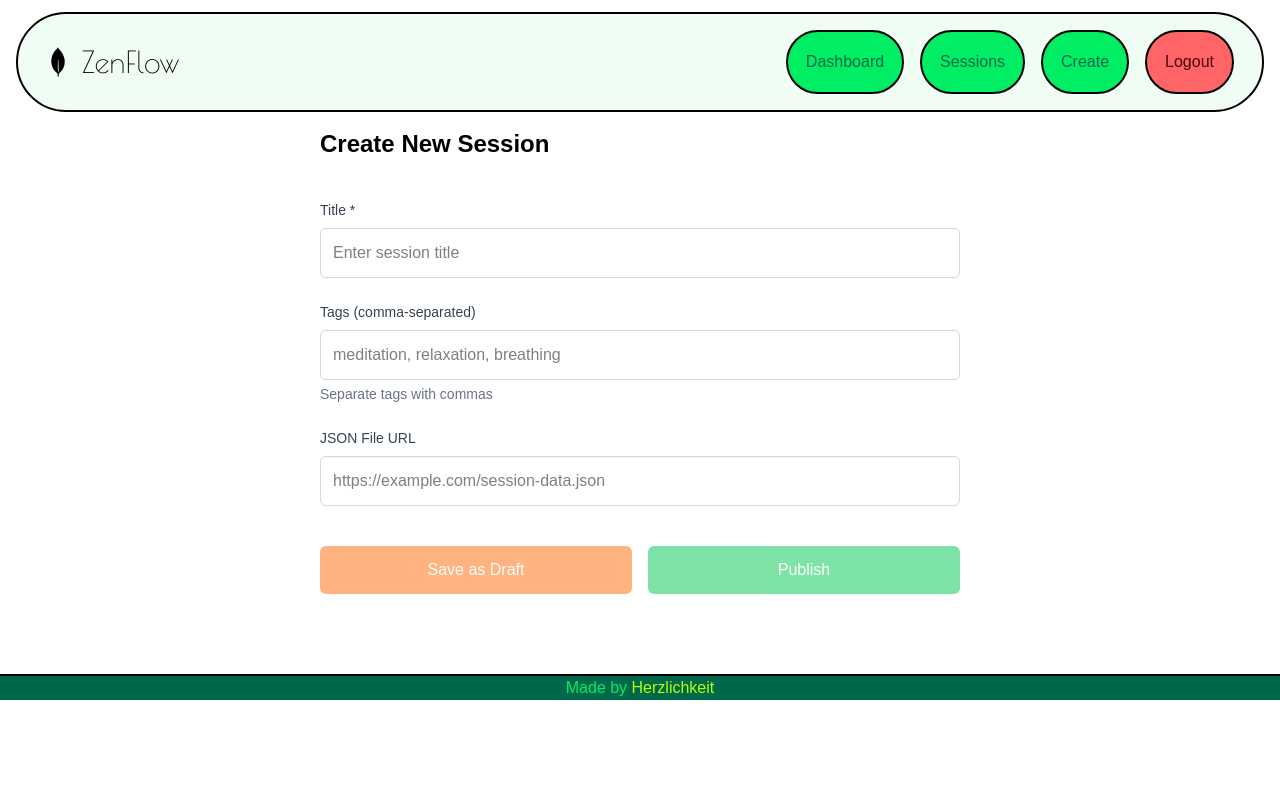
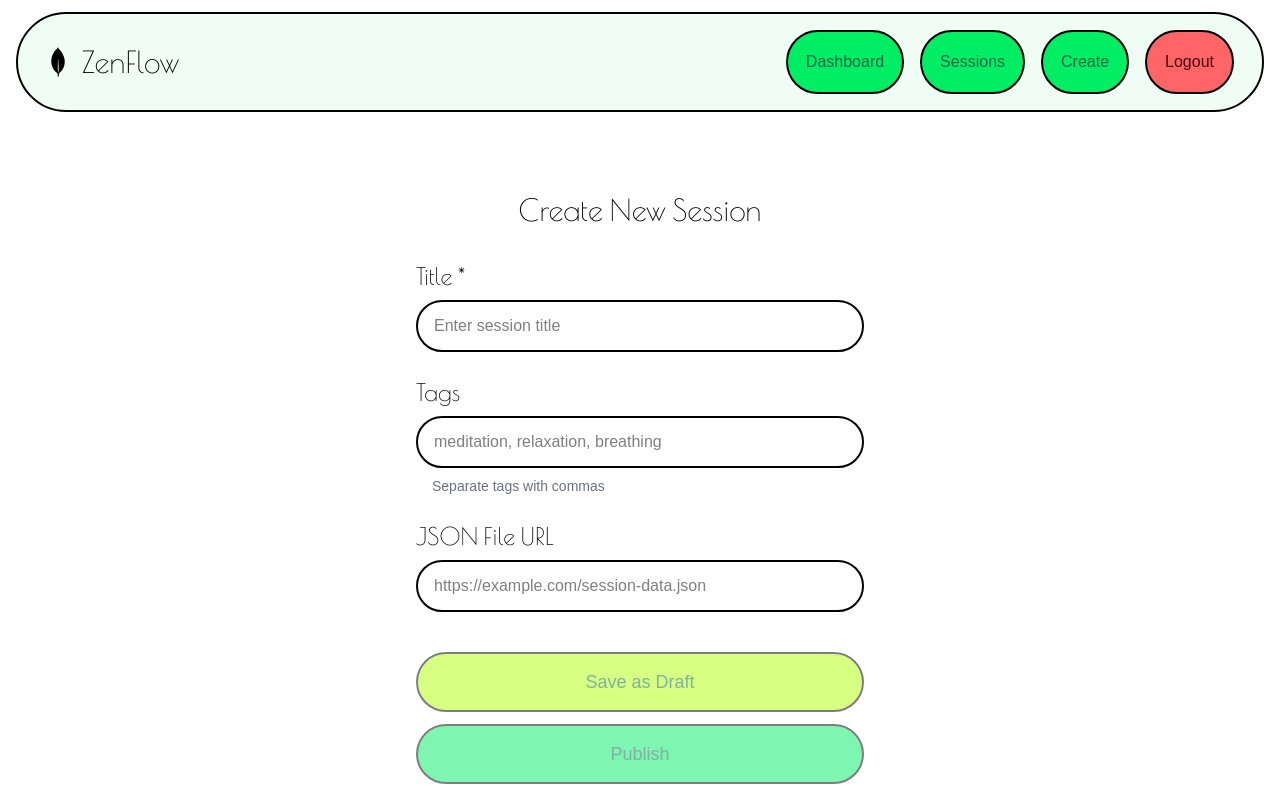
Before and after one commit to roy-herzlichkeit/taskArvyax, a React (Vite) app in the folder frontend/: page /session-editor in a window 1280 px wide. Shown: the top 800 px of the page. Built offline with nearby package versions, Linux system fonts and the light colour scheme; no server answers; sample sign-in values are in the browser's storage; a web font is replaced by a local one.

Commit message:
Polishing the site: Completed the styling of NotFound and SessionEditor

```diff
--- a/frontend/index.html
+++ b/frontend/index.html
@@ -6,7 +6,7 @@
     <meta name="viewport" content="width=device-width, initial-scale=1.0" />
     <title>ZenFlow</title>
   </head>
-  <body class="font1">
+  <body class="font1 min-h-full">
     <div id="root"></div>
     <script type="module" src="/src/main.jsx"></script>
   </body>
--- a/frontend/src/components/Navbar.jsx
+++ b/frontend/src/components/Navbar.jsx
@@ -63,7 +63,7 @@ const Navbar = () => {
                                     <img src={assets.login} alt="login" className="w-5 h-5" />
                                 </span>
                             </Link>
-                            <Link to="/signup" className="zen-button border-2 mr-3 border-black bg-[#00ED64] flex items-center">
+                            <Link to="/signup" className="zen-button border-2 mr-3 border-black bg-[#B1FF05] flex items-center">
                                 <span className="hidden sm:inline p-1 h-full text-center text-[#00684A]">Sign Up</span>
                                 <span className="sm:hidden">
                                     <img src={assets.signup} alt="sign up" className="w-5 h-5" />
--- a/frontend/src/pages/Home.jsx
+++ b/frontend/src/pages/Home.jsx
@@ -42,7 +42,7 @@ const Home = () => {
                 </Link>
                 <Link
                   to="/signup"
-                  className="zen-button text-lg border-2 border-black bg-[#00ED64] text-[#00684A] inline-block items-center"
+                  className="zen-button text-lg border-2 border-black bg-[#B1FF05] text-[#00684A] inline-block items-center"
                 >
                   Sign Up
                 </Link>
--- a/frontend/src/pages/Login.jsx
+++ b/frontend/src/pages/Login.jsx
@@ -65,8 +65,7 @@ const Login = () => {
                     <button
                         type="submit"
                         disabled={loading}
-                        className="w-full mt-3 zen-button text-lg border-2 border-black bg-[#00ED64] text-[#00684A] py-3 transition-all duration-300"
-                    >
+                        className={`w-full mt-3 zen-button text-lg border-2 border-black bg-[#00ED64] text-[#00684A] py-3 transition-all duration-300 ${loading ? 'hover:cursor-progress' : 'hover:cursor-pointer'}`}                    >
                         {loading ? 'Logging in' : 'Login'}
                     </button>
                 </form>
--- a/frontend/src/pages/NotFound.jsx
+++ b/frontend/src/pages/NotFound.jsx
@@ -2,46 +2,45 @@ import { Link } from 'react-router-dom';
 
 const NotFound = () => {
     return (
-        <main className="min-h-screen flex items-center justify-center bg-gray-50">
+        <main className="min-h-screen flex items-center justify-center bg-gray-50 px-4 py-8">
             <div className="max-w-md w-full text-center">
                 <div className="mb-8">
-                    <h1 className="text-9xl font-bold text-gray-300">404</h1>
-                    <div className="text-6xl mb-4">🤔</div>
+                    <h1 className="text-7xl sm:text-9xl font-bold text-black font2">404</h1>
                 </div>
 
                 <div className="mb-8">
-                    <h2 className="text-2xl font-bold text-gray-800 mb-2">
+                    <h2 className="text-xl sm:text-2xl font-bold text-gray-800 mb-2 font2">
                         Page Not Found
                     </h2>
-                    <p className="text-gray-600 mb-6">
+                    <p className="text-gray-600 mb-6 px-2">
                         Sorry, the page you're looking for doesn't exist or has been moved.
                     </p>
                 </div>
 
-                <div className="space-y-4">
+                <div className="flex flex-col space-y-4 px-2">
                     <Link
                         to="/dashboard"
-                        className="block w-full px-6 py-3 bg-blue-500 text-white rounded-lg hover:bg-blue-600 transition-colors"
+                        className="zen-button text-lg border-2 border-black bg-[#00ED64] text-[#00684A] block text-center py-3"
                     >
                         Go to Dashboard
                     </Link>
 
                     <Link
                         to="/my-sessions"
-                        className="block w-full px-6 py-3 bg-green-500 text-white rounded-lg hover:bg-green-600 transition-colors"
+                        className="zen-button text-lg border-2 border-black bg-[#00ED64] text-[#00684A] block text-center py-3"
                     >
                         View My Sessions
                     </Link>
 
                     <Link
                         to="/"
-                        className="block w-full px-6 py-3 bg-gray-500 text-white rounded-lg hover:bg-gray-600 transition-colors"
+                        className="zen-button text-lg border-2 border-black bg-[#00ED64] text-[#00684A] block text-center py-3"
                     >
                         Go Home
                     </Link>
                 </div>
 
-                <div className="mt-8 text-sm text-gray-500">
+                <div className="mt-8 text-sm text-gray-500 px-2">
                     <p>Need help? Contact support or check our documentation.</p>
                 </div>
             </div>
--- a/frontend/src/pages/SessionEditor.jsx
+++ b/frontend/src/pages/SessionEditor.jsx
@@ -206,20 +206,21 @@ const SessionEditor = () => {
         return <div className="p-4">Loading session...</div>;
 
     return (
-        <main className="p-4 max-w-2xl mx-auto">
-            <h1 className="text-2xl font-bold mb-6">
+        <main className="flex justify-center items-center mt-20 mb-48 px-4">
+            <div className="w-full max-w-md">
+                <h1 className="text-2xl sm:text-3xl font-bold mb-8 text-center font2">
                     {sessionId ? 'Edit Session' : 'Create New Session'}
                 </h1>
-            <div className="mb-4 flex items-center justify-between">
-                <div className="flex items-center gap-2">
+
+                <div className="mb-6 text-center">
                     {autoSaveStatus === 'saving' && (
-                        <div className="flex items-center text-blue-600">
-                            <div className="animate-spin h-4 w-4 border-2 border-blue-600 border-t-transparent rounded-full mr-2"></div>
+                        <div className="flex items-center justify-center text-[#00684A]">
+                            <div className="animate-spin h-4 w-4 border-2 border-[#00684A] border-t-transparent rounded-full mr-2"></div>
                             <span className="text-sm">Auto-saving...</span>
                         </div>
                     )}
                     {autoSaveStatus === 'saved' && (
-                        <div className="flex items-center text-green-600">
+                        <div className="flex items-center justify-center text-[#00684A]">
                             <svg className="h-4 w-4 mr-2" fill="currentColor" viewBox="0 0 20 20">
                                 <path fillRule="evenodd" d="M16.707 5.293a1 1 0 010 1.414l-8 8a1 1 0 01-1.414 0l-4-4a1 1 0 011.414-1.414L8 12.586l7.293-7.293a1 1 0 011.414 0z" clipRule="evenodd" />
                             </svg>
@@ -227,41 +228,37 @@ const SessionEditor = () => {
                         </div>
                     )}
                     {autoSaveStatus === 'error' && (
-                        <div className="flex items-center text-red-600">
+                        <div className="flex items-center justify-center text-red-600">
                             <svg className="h-4 w-4 mr-2" fill="currentColor" viewBox="0 0 20 20">
                                 <path fillRule="evenodd" d="M18 10a8 8 0 11-16 0 8 8 0 0116 0zm-7 4a1 1 0 11-2 0 1 1 0 012 0zm-1-9a1 1 0 00-1 1v4a1 1 0 102 0V6a1 1 0 00-1-1z" clipRule="evenodd" />
                             </svg>
                             <span className="text-sm">Auto-save failed</span>
                         </div>
                     )}
-                </div>
                     {lastSaved && (
-                    <span className="text-sm text-gray-500">
+                        <span className="text-sm text-gray-500 block mt-2">
                             Last saved: {lastSaved.toLocaleTimeString()}
                         </span>
                     )}
                 </div>
-            <div className="space-y-6">
-                <div>
-                    <label htmlFor="title" className="block text-sm font-medium text-gray-700 mb-2">
-                        Title *
-                    </label>
+
+                <form className="flex flex-col space-y-6">
+                    <div className="flex flex-col space-y-2">
+                        <label htmlFor="title" className="font2 text-2xl">Title *</label>
                         <input
                             type="text"
                             name="title"
                             id="title"
                             value={formData.title}
                             onChange={handleChange}
-                        className="w-full p-3 border border-gray-300 rounded-md focus:ring-blue-500 focus:border-blue-500"
+                            className="w-full border-2 border-black rounded-full py-3 px-4 focus:border-[#00ED64] focus:outline-none transition-colors duration-300"
                             placeholder="Enter session title"
                             required
                         />
                     </div>
 
-                <div>
-                    <label htmlFor="tags" className="block text-sm font-medium text-gray-700 mb-2">
-                        Tags (comma-separated)
-                    </label>
+                    <div className="flex flex-col space-y-2">
+                        <label htmlFor="tags" className="font2 text-2xl">Tags</label>
                         <input
                             type="text"
                             name="tags"
@@ -269,15 +266,13 @@ const SessionEditor = () => {
                             value={formData.tags}
                             onChange={handleChange}
                             placeholder="meditation, relaxation, breathing"
-                        className="w-full p-3 border border-gray-300 rounded-md focus:ring-blue-500 focus:border-blue-500"
+                            className="w-full border-2 border-black rounded-full py-3 px-4 focus:border-[#00ED64] focus:outline-none transition-colors duration-300"
                         />
-                    <p className="mt-1 text-sm text-gray-500">Separate tags with commas</p>
+                        <p className="text-sm text-gray-500 px-4">Separate tags with commas</p>
                     </div>
 
-                <div>
-                    <label htmlFor="jsonFileUrl" className="block text-sm font-medium text-gray-700 mb-2">
-                        JSON File URL
-                    </label>
+                    <div className="flex flex-col space-y-2">
+                        <label htmlFor="jsonFileUrl" className="font2 text-2xl">JSON File URL</label>
                         <input
                             type="url"
                             name="jsonFileUrl"
@@ -285,33 +280,36 @@ const SessionEditor = () => {
                             value={formData.jsonFileUrl}
                             onChange={handleChange}
                             placeholder="https://example.com/session-data.json"
-                        className="w-full p-3 border border-gray-300 rounded-md focus:ring-blue-500 focus:border-blue-500"
+                            className="w-full border-2 border-black rounded-full py-3 px-4 focus:border-[#00ED64] focus:outline-none transition-colors duration-300"
                         />
                     </div>
 
                     {error && (
-                    <div className="p-3 bg-red-100 border border-red-400 text-red-700 rounded">
+                        <div className="text-red-500 text-center bg-red-50 p-3 rounded-full border border-red-200">
                             {error}
                         </div>
                     )}
 
-                <div className="flex gap-4 pt-4">
+                    <div className="flex flex-col space-y-3 pt-4">
                         <button
+                            type="button"
                             onClick={handleSaveDraft}
                             disabled={saveLoading || !formData.title}
-                        className="flex-1 px-6 py-3 bg-orange-500 text-white rounded-md hover:bg-orange-600 disabled:opacity-50 disabled:cursor-not-allowed"
+                            className="w-full zen-button text-lg border-2 border-black bg-[#B1FF05] text-[#00684A] py-3 transition-all duration-300 hover:cursor-pointer disabled:opacity-50 disabled:cursor-not-allowed"
                         >
                             {saveLoading ? 'Saving...' : 'Save as Draft'}
                         </button>
 
                         <button
+                            type="button"
                             onClick={handlePublish}
                             disabled={saveLoading || !formData.title}
-                        className="flex-1 px-6 py-3 bg-green-500 text-white rounded-md hover:bg-green-600 disabled:opacity-50 disabled:cursor-not-allowed"
+                            className="w-full zen-button text-lg border-2 border-black bg-[#00ED64] text-[#00684A] py-3 transition-all duration-300 hover:cursor-pointer disabled:opacity-50 disabled:cursor-not-allowed"
                         >
                             {saveLoading ? 'Publishing...' : 'Publish'}
                         </button>
                     </div>
+                </form>
             </div>
         </main>
     );
--- a/frontend/src/pages/SignUp.jsx
+++ b/frontend/src/pages/SignUp.jsx
@@ -84,7 +84,7 @@ const SignUp = () => {
                     <button
                         type="submit"
                         disabled={loading}
-                        className="w-full mt-3 zen-button text-lg border-2 border-black bg-[#00ED64] text-[#00684A] py-3 transition-all duration-300"
+                        className={`w-full mt-3 zen-button text-lg border-2 border-black bg-[#00ED64] text-[#00684A] py-3 transition-all duration-300 ${loading ? 'hover:cursor-progress' : 'hover:cursor-pointer'}`}
                     >
                         {loading ? 'Signing up...' : 'Sign Up'}
                     </button>
```
Also changed, not shown: frontend/src/assets/edit.svg (added), frontend/src/assets/view.svg (added). Lines whose indentation alone changed are shown as unchanged.
